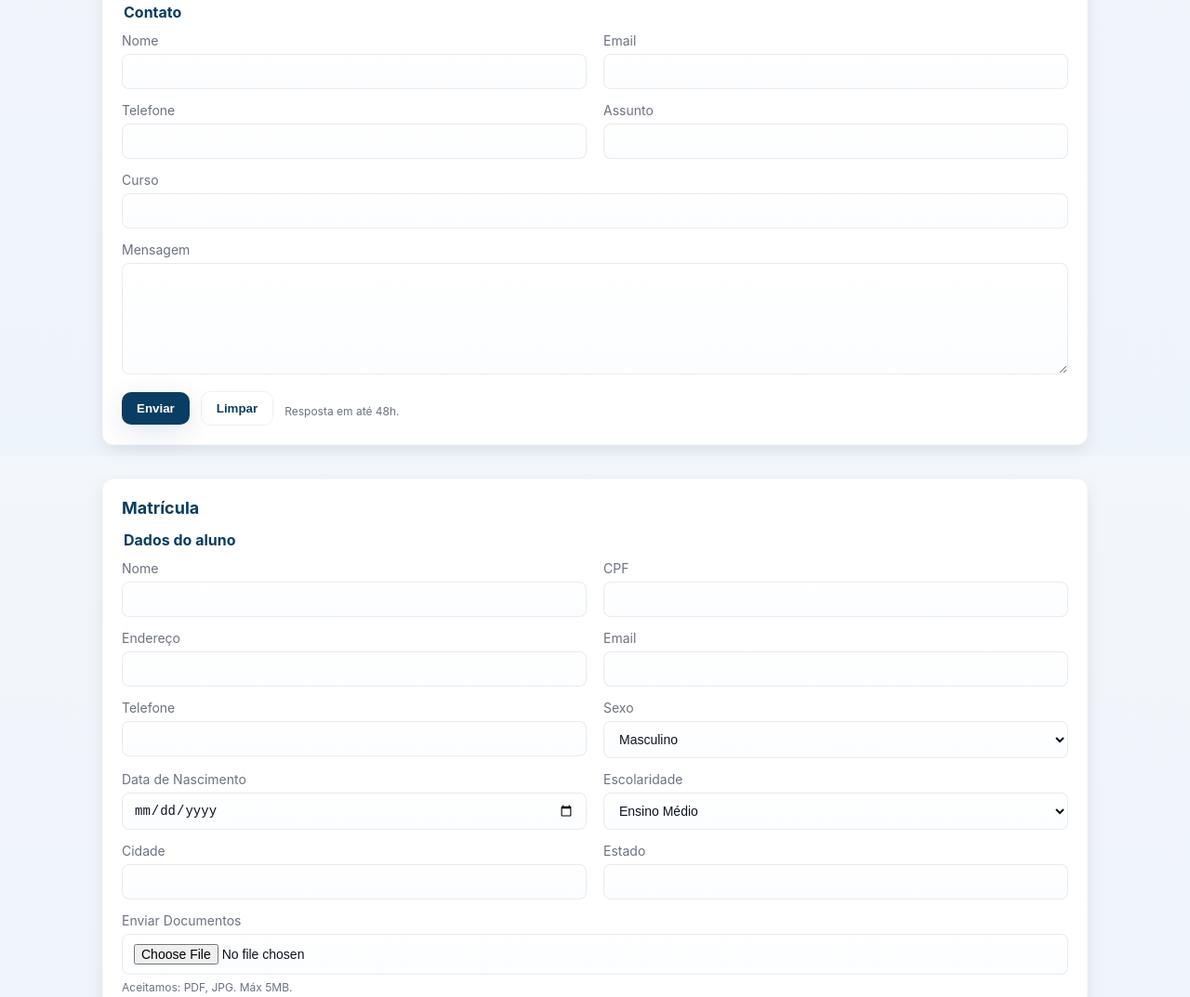
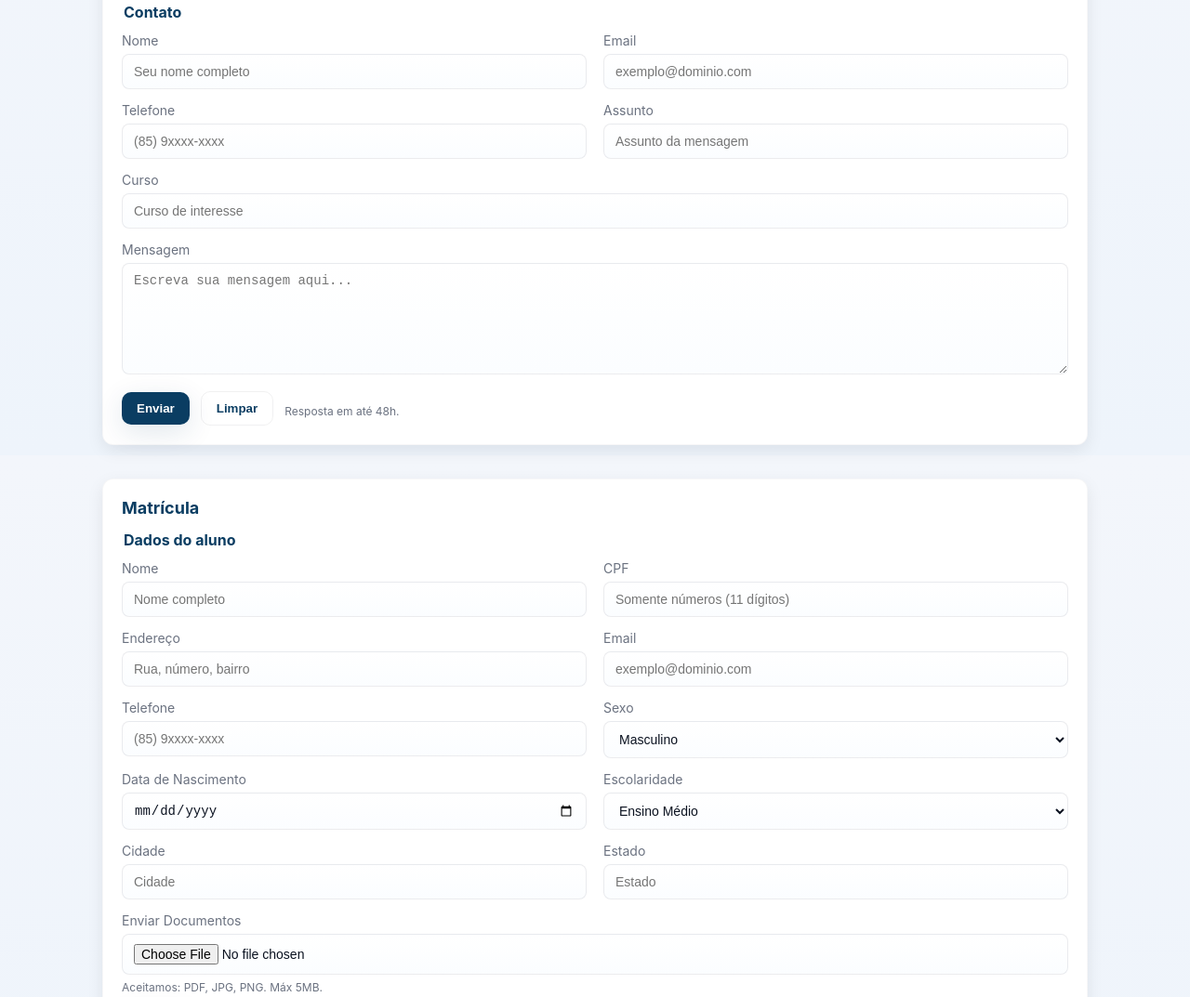
Before and after one commit to EmanuelSSilva/UC7, a plain HTML site: page HTML/secretaria.html in a window 1280 px wide. Shown: the part 310-1383 px from the top of the page at 93% size. Drawn offline with Linux system fonts and the light colour scheme.

Commit message:
:feat:atualizando

```diff
--- a/HTML/secretaria.html
+++ b/HTML/secretaria.html
@@ -40,32 +40,32 @@
           <div class="form-grid">
             <div>
               <label>Nome</label>
-              <input type="text" required>
+              <input type="text" placeholder="Seu nome completo" required>
             </div>
 
             <div>
               <label>Email</label>
-              <input type="email" required>
+              <input type="email" placeholder="exemplo@dominio.com" required title="Digite um email válido">
             </div>
 
             <div>
               <label>Telefone</label>
-              <input type="tel" maxlength="11" required>
+              <input type="tel" placeholder="(85) 9xxxx-xxxx" pattern="\d{10,11}" maxlength="11" required title="Apenas números (10 ou 11 dígitos)">
             </div>
 
             <div>
               <label>Assunto</label>
-              <input type="text">
+              <input type="text" placeholder="Assunto da mensagem">
             </div>
 
             <div class="form-grid-full">
               <label>Curso</label>
-              <input type="text">
+              <input type="text" placeholder="Curso de interesse">
             </div>
 
             <div class="form-grid-full">
               <label>Mensagem</label>
-              <textarea></textarea>
+              <textarea placeholder="Escreva sua mensagem aqui..."></textarea>
             </div>
 
           </div>
@@ -92,27 +92,27 @@
           <div class="form-grid">
             <div>
               <label>Nome</label>
-              <input type="text" required>
+              <input type="text" placeholder="Nome completo" required>
             </div>
 
             <div>
               <label>CPF</label>
-              <input type="text" maxlength="11" required>
+              <input type="text" placeholder="Somente números (11 dígitos)" pattern="\d{11}" maxlength="11" required title="CPF deve ter 11 números">
             </div>
 
             <div>
               <label>Endereço</label>
-              <input type="text">
+              <input type="text" placeholder="Rua, número, bairro">
             </div>
 
             <div>
               <label>Email</label>
-              <input type="email">
+              <input type="email" placeholder="exemplo@dominio.com" title="Digite um email válido">
             </div>
 
             <div>
               <label>Telefone</label>
-              <input type="tel" maxlength="11">
+              <input type="tel" placeholder="(85) 9xxxx-xxxx" pattern="\d{10,11}" maxlength="11" title="Apenas números (10 ou 11 dígitos)">
             </div>
 
             <div>
@@ -140,18 +140,18 @@
 
             <div>
               <label>Cidade</label>
-              <input type="text">
+              <input type="text" placeholder="Cidade">
             </div>
 
             <div>
               <label>Estado</label>
-              <input type="text">
+              <input type="text" placeholder="Estado">
             </div>
 
             <div class="form-grid-full">
               <label>Enviar Documentos</label>
-              <input type="file">
-              <div class="smallnote">Aceitamos: PDF, JPG. Máx 5MB.</div>
+              <input type="file" accept="application/pdf,image/jpeg,image/png">
+              <div class="smallnote">Aceitamos: PDF, JPG, PNG. Máx 5MB.</div>
             </div>
 
           </div>
--- a/css/style.css
+++ b/css/style.css
@@ -79,6 +79,10 @@ header nav{
   backdrop-filter: none;
 }
 
+/* NAV - estilos de links no cabeçalho
+   Onde: bloco responsável pelos links do menu (header > nav)
+   O que faz: cor padrão, cor após visita e efeito visual ao passar o mouse (hover)
+*/
 nav a{
   color: rgba(243,237,237,0.95);
   text-decoration:none;
@@ -88,10 +92,12 @@ nav a{
   transition:background .18s, transform .12s;
 }
 
+/* cor aplicada a links já visitados (apenas visual) */
 nav a:visited{
-  color: #7c3aed;
+  color: #7c3aed; /* roxo */
 }
 
+/* hover: destaca o link quando o mouse passa por cima */
 nav a:hover{
   color: #ffffff;
   background: rgba(255,255,255,0.08);
@@ -168,34 +174,64 @@ textarea{min-height:120px;resize:vertical}
 
 .actions{display:flex;gap:12px;align-items:center;margin-top:14px}
 
+/* BOTÕES - estilos globais e interações
+   Onde: regras para <button> e classes .btn-primary / .btn-secondary
+   O que faz: define aparência base e efeitos on-hover/active
+*/
 button{
   cursor:pointer;
   padding:10px 16px;
   border-radius:10px;
   border:0;
   font-weight:700;
-  transition:transform .12s, box-shadow .12s;
+  transition:transform .12s, box-shadow .12s, background .12s;
 }
 
+/* efeito ao pressionar */
 button:active{transform:translateY(1px)}
 
+/* efeito visual quando o mouse está sobre o botão */
+button:hover{transform:translateY(-3px) scale(1.02);box-shadow:0 10px 30px rgba(10,13,30,0.12)}
+
+/* botão principal */
 .btn-primary{background:var(--primary);color:white;box-shadow:0 8px 30px rgba(10,61,98,0.12)}
+/* cor alternativa no hover para .btn-primary */
+.btn-primary:hover{background: #08304a}
+
+/* botão secundário */
 .btn-secondary{background:transparent;border:1px solid rgba(10,13,30,0.06);color:var(--primary)}
 
 .help-row{display:flex;gap:12px;align-items:center}
 
+/* RODAPÉ (footer) - destaque ao passar o mouse
+   Onde: footer e seu parágrafo interno
+   O que faz: aumenta o padding do footer e o tamanho do texto para chamar atenção
+*/
 footer{
   background:#0f1724;
   color:rgba(255,255,255,0.85);
   padding:22px 0;
+  transition:transform .12s, padding .12s;
 }
 
-footer p{margin:0;text-align:center}
+/* ao passar o mouse sobre o rodapé */
+footer:hover{padding:30px 0}
 
-/* seleção (texto marcado) - cor roxa */
+footer p{
+  margin:0;
+  text-align:center;
+  transition:font-size .12s;
+}
+
+footer:hover p{font-size:1.05rem}
+
+/* SELECTION - cor ao selecionar texto com o mouse
+   Onde: pseudo-elementos ::selection e ::-moz-selection
+   O que faz: altera a cor do fundo e do texto quando o usuário marca/seleciona texto
+   Observação: alguns navegadores podem acrescentar uma seleção azul por cima se houver regras do sistema, recarregue a página para ver mudanças.
+*/
 ::selection{background:#7c3aed;color:#ffffff}
 ::-moz-selection{background:#7c3aed;color:#ffffff}
-
 
 /* Responsive */
 @media (max-width:900px){
```
Also changed, not shown: HTML/cursos.html (+10 -2 lines).
